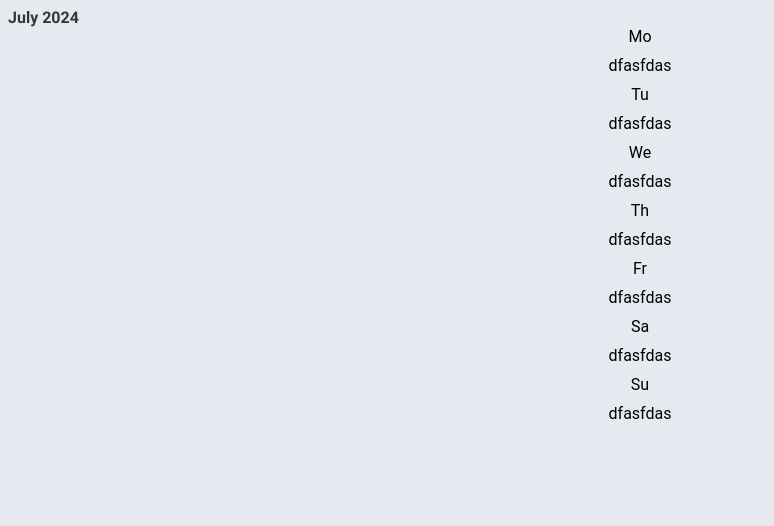
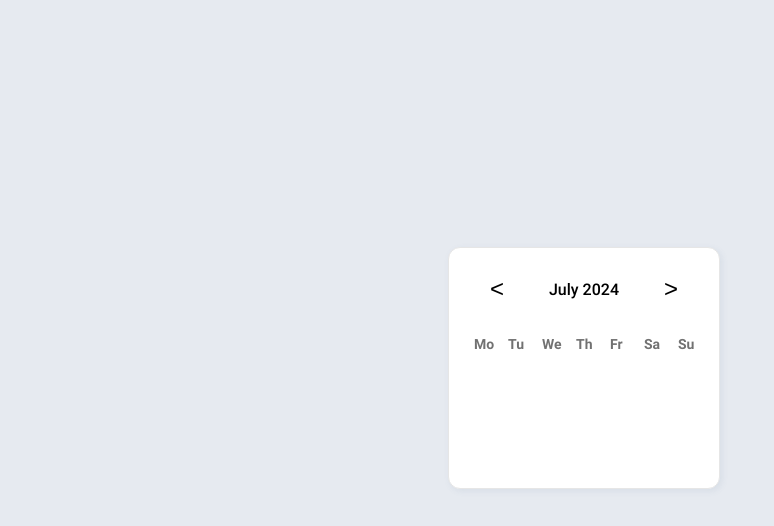
Before and after one commit to Mwiert/miniSpa, a Vue app: page /timebenders in a window 1280 px wide. Shown: the top 526 px of the page, without its empty margins (0-774 px from the left). Built offline with nearby package versions, Linux system fonts and the light colour scheme; a web font is replaced by a local one.

Commit message:
Style UIDatePicker

```diff
--- a/src/assets/css/variables.scss
+++ b/src/assets/css/variables.scss
@@ -1,7 +1,8 @@
 $padding-small: 8px;
 $padding-medium: 16px;
 $padding-large: 24px;
-$border-radius: 8px;
+$border-radius-small: 8px;
+$border-radius-medium: 12px;
 $primary-color: #2E67B8;
 $secondary-color: #FF9133;
 $accent-primary-color: #33B8FF;
--- a/src/components/UIDatePicker.vue
+++ b/src/components/UIDatePicker.vue
@@ -1,16 +1,27 @@
 <template>
-    <div class="ui-date-picker-c">
-        <div class="date-holder">
-            {{ currentMonth + " " +currentYear }}
-        </div>
-        <div v-for= "(days,index) in weekdays" :key="index" class="days-wrapper">
-            <div class="day-names">
-               {{ weekdays[index] }}
-            </div>
-            <div class= "days">
-                dfasfdas
+    <div class="ui-date-picker-c" >
+        <div class="ui-date-picker-wrapper">
+            <div class="calendar">
+                <div class="header">
+                    <button class="nav-button" @click="onClickToLeft">&lt;</button>
+                    <span class="current-date">{{ dateHolder }}</span>
+                    <button class="nav-button" @click="onClickToRight">&gt;</button>
                 </div>
             </div>
+
+            <div class="weekdays">
+                <span v-for="(weekdays,index) in weekdays" :key = index>
+                    {{ weekdays }}
+                </span>
+                <div class="days">
+                <span v-for="(days,index) in daysInMonth" :key="index">
+                    {{ days }}
+                </span>
+            </div>
+            </div>
+
+        </div>
+
     </div>
 </template>
 
@@ -21,12 +32,49 @@ export default {
     name:"UIDatePicker",
     data() {
         return {
-            showCalendar: false,
-            currentMonth: dayjs().format('MMMM'),
-            currentYear: dayjs().format('YYYY'),
+
             weekdays: ['Mo', 'Tu', 'We', 'Th', 'Fr', 'Sa', 'Su'],
             selectedDate: dayjs(),
             daysInMonth: []
+        }
+    },
+    methods: {
+        totalDaysInMonth(){
+
+            let startOfMonth = this.selectedDate.startOf('month').format('D');
+            console.log(startOfMonth)
+            let endOfMonth = this.selectedDate.endOf('month').format('D');
+            console.log(endOfMonth)
+
+            for (let i = 0; i < endOfMonth; i++){
+                console.log(i)
+                this.daysInMonth.push(i)
+            }
+        },
+
+        onClickToRight(){
+            this.selectedDate = this.selectedDate.add(1, 'month')
+
+        },
+
+        onClickToLeft(){
+            this.selectedDate = this.selectedDate.subtract(1, 'month')
+        },
+
+        currentMonth(){
+            return this.selectedDate.format('MMMM')
+        },
+        currentYear(){
+            return this.selectedDate.format('YYYY')
+        },
+    },
+    computed: {
+
+        dateHolder(){
+            return this.currentMonth() + " " + this.currentYear()
+        },
+        dateDaysHolder(){
+            return this.totalDaysInMonth()
         }
     }
 }
@@ -34,33 +82,76 @@ export default {
 
 
 <style lang="scss" scoped>
-@import '../assets/css/_fonts.scss';
+
+
+@import '../assets/css/variables.scss';
 
 .ui-date-picker-c{
+
+    position: absolute;
+    display: flex;
+    flex-direction: column;
     justify-content: center;
     align-items: center;
+    width: 90%;
+    height: 90%;
 
-.date-holder{
+    .ui-date-picker-wrapper{
 
-    font-family: Roboto;
-    letter-spacing: 0px;
-    color: #363636;
+        background: #FFFFFF;
+        box-shadow: 2px 2px 6px #5C75991A;
+        border: 1px solid #E6E6E6;
+        border-radius: $border-radius-medium;
         opacity: 1;
-    font-weight: bold;
+        width: 270px;
+        height: 240px;
+        display: flex;
+        flex-direction: column;
+        justify-content: space-around;
+        align-items: center;
 
+        .calendar{
+            padding-top: 10px;
+            width: 200px;
+            .header{
+                display: flex;
+                justify-content: space-between;
+                align-items: center;
+                .nav-button{
+                    background-color: transparent;
+                    border: none;
+                    font-size: 1.5rem;
+                    font-family: 'Arial';
+                    cursor: pointer;
                 }
-.days-wrapper{
-    .day-names{
-        display:flex;
-        justify-content: space-evenly;
-        flex-direction: row;
-    }
-    .days{
-        display: grid;
-        justify-content: space-evenly;
-        padding: 10px;
-        font-size: 16px;
+                .current-date{
+                    font-size: 1rem;
+                    font-weight: 500;
                 }
             }
         }
+        .weekdays{
+            padding-bottom: 120px;
+            width: 220px;
+            display: grid;
+            grid-template-columns: repeat(7, 1rem);
+            justify-content: space-between;
+            font-size: 14px;
+            font-weight: 700;
+            color: #363636;
+            opacity: 0.7;
+            .days{
+
+                width: 220px;
+                display: grid;
+                grid-template-columns: repeat(7, 1rem);
+                justify-content: space-between;
+                text-align: center
+}
+
+        }
+
+    }
+
+}
 </style>
```
Lines whose indentation alone changed are shown as unchanged.
